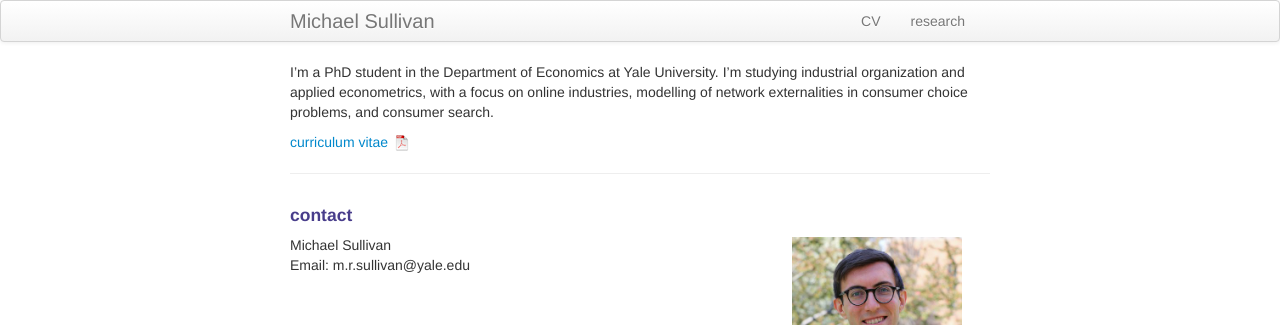
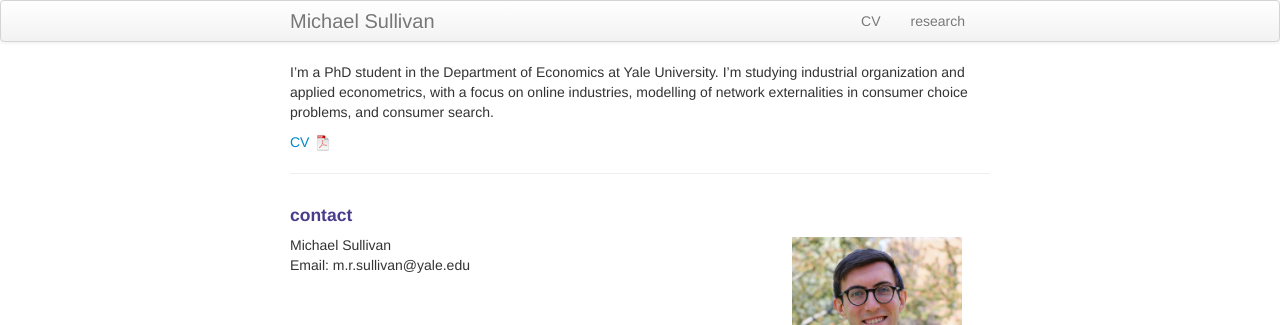
Before and after one commit to M-R-Sullivan/M-R-Sullivan.github.io, a Jekyll site: the page built from index.md, in a window 1280 px wide. Shown: the top 325 px of the page. Built offline with Jekyll 4.4.1, drawn with Linux system fonts in a browser that asks for light colours.

Commit message:
updated the home page

```diff
--- a/index.md
+++ b/index.md
@@ -6,7 +6,7 @@ description: I'm a PhD student in the Department of Economics at Yale University
 
 I'm a PhD student in the Department of Economics at Yale University. I'm studying industrial organization and applied econometrics, with a focus on online industries, modelling of network externalities in consumer choice problems, and consumer search.
 
-[curriculum vitae ![CV as pdf]({{ BASE_PATH }}/pages/icons16/pdf-icon.png)]({{ BASE_PATH }}/assets/cv/cv.pdf)<br/>
+[CV ![CV as pdf]({{ BASE_PATH }}/pages/icons16/pdf-icon.png)]({{ BASE_PATH }}/assets/cv/cv.pdf)<br/>
 
 
 ---
```
